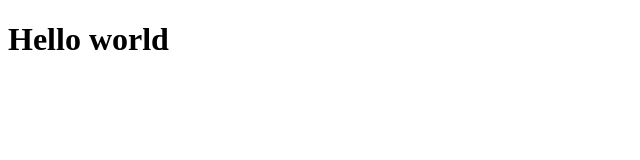
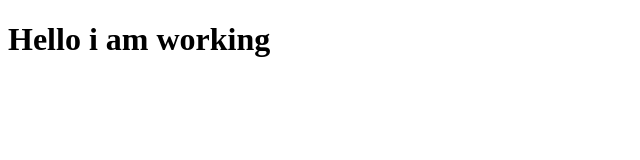
Before and after one commit to THAMITHA/ProjectReact, a plain HTML site: page index.html in a window 1280 px wide. Shown: the whole page, without its empty margins (0-640 px from the left). Drawn offline with Linux system fonts and the light colour scheme.

Commit message:
Hello world using javascript

```diff
--- a/index.html
+++ b/index.html
@@ -8,7 +8,12 @@
   </head>
   <body>
     <div id="root">
-        <h1>Hello world</h1>
     </div>
   </body>
+  <script>
+   const heading = document.createElement("h1");
+   heading.innerHTML="Hello i am working";
+   const root = document.getElementById("root");
+   root.appendChild(heading);
+  </script>
 </html>
```
